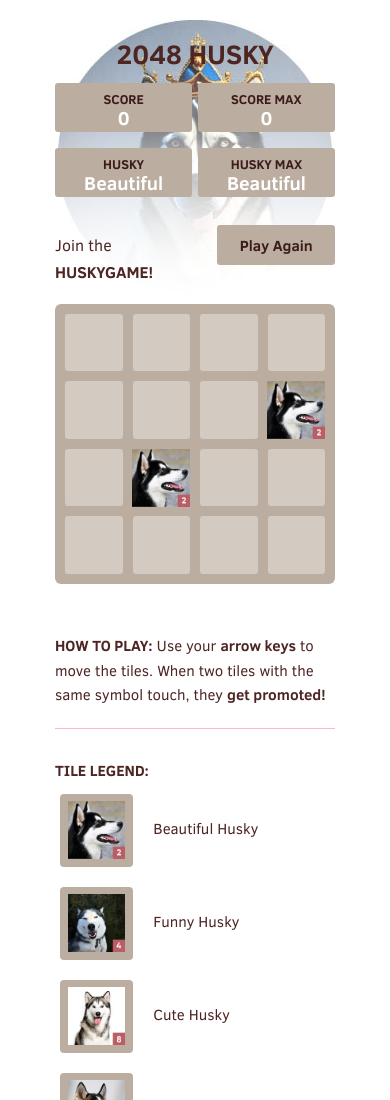
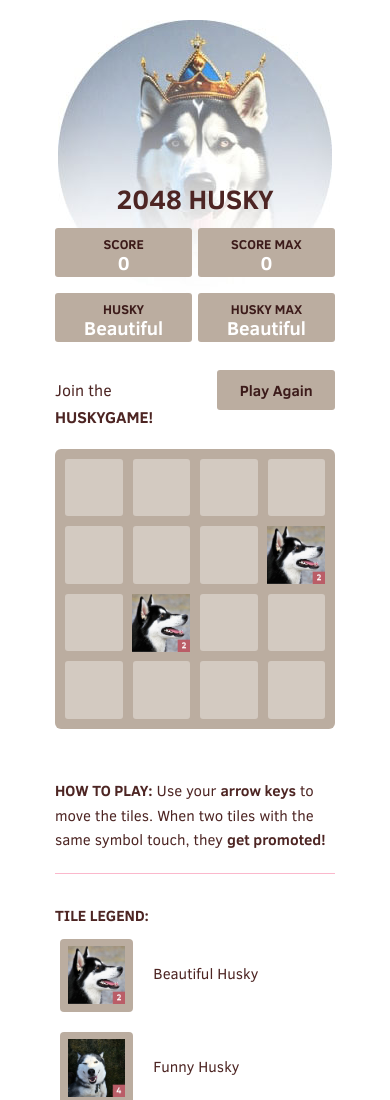
Before and after one commit to techbeeyt/2048-husky, a plain HTML site: page index.html in a window 390 px wide. Shown: the top 1100 px of the page. Drawn offline with Linux system fonts and the light colour scheme.

Commit message:
Fixed title position

```diff
--- a/index.html
+++ b/index.html
@@ -19,7 +19,7 @@
   <div class="container">
     <div class="heading">
       <div class="title-container">
-        <h1 class="title">2048 <small>HUSKY</small></h1>
+        <h1 class="title">2048 HUSKY</h1>
       </div>
 			<div class="scores-container">
 				<div class="score-points">0</div>
--- a/style/main.css
+++ b/style/main.css
@@ -35,6 +35,7 @@ h1.title small {
 .title-container {
   position: relative;
   display: inline-block;
+  margin-top: 20px;
   padding-bottom: 10px;
   width: 100%;
 }
@@ -560,7 +561,7 @@ hr {
 
   h1.title {
     font-size: 27px;
-    margin-top: 15px;
+    margin-top: 140px;
     text-align: center;
   }
 
```
